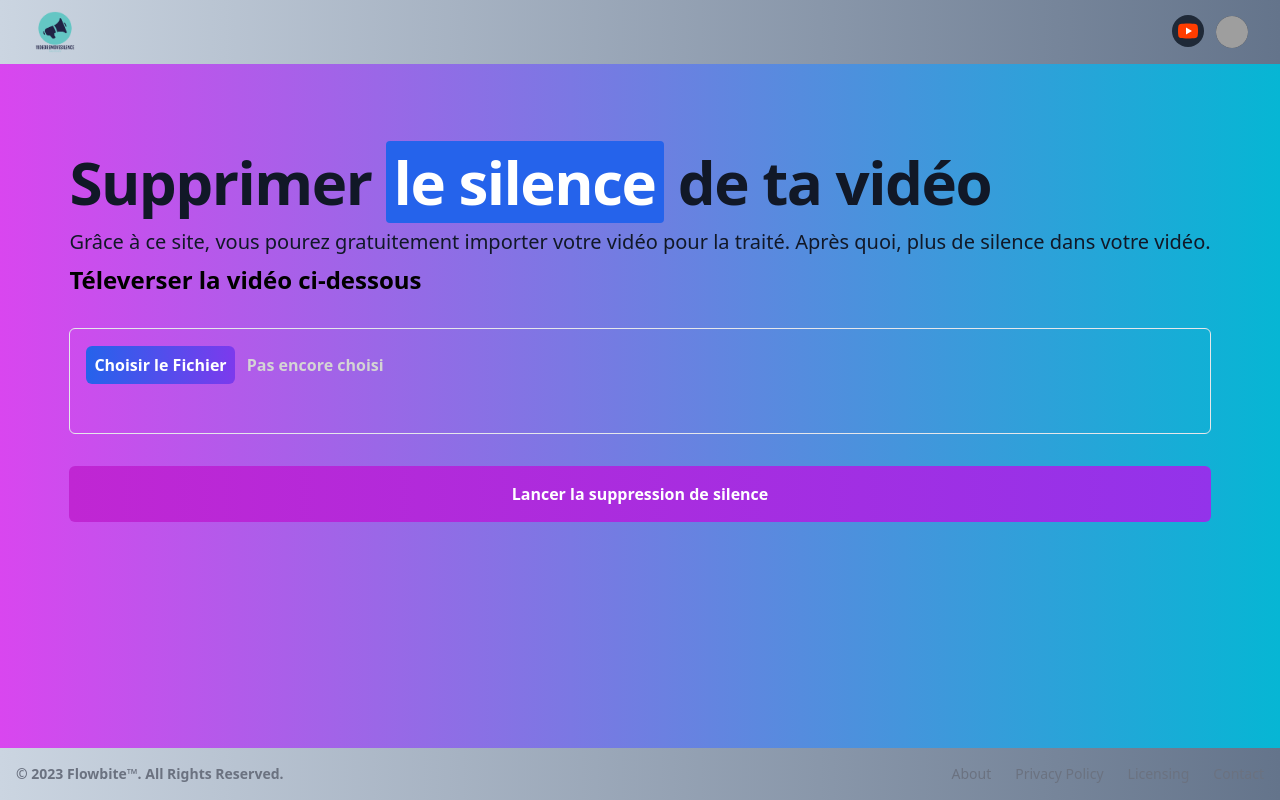
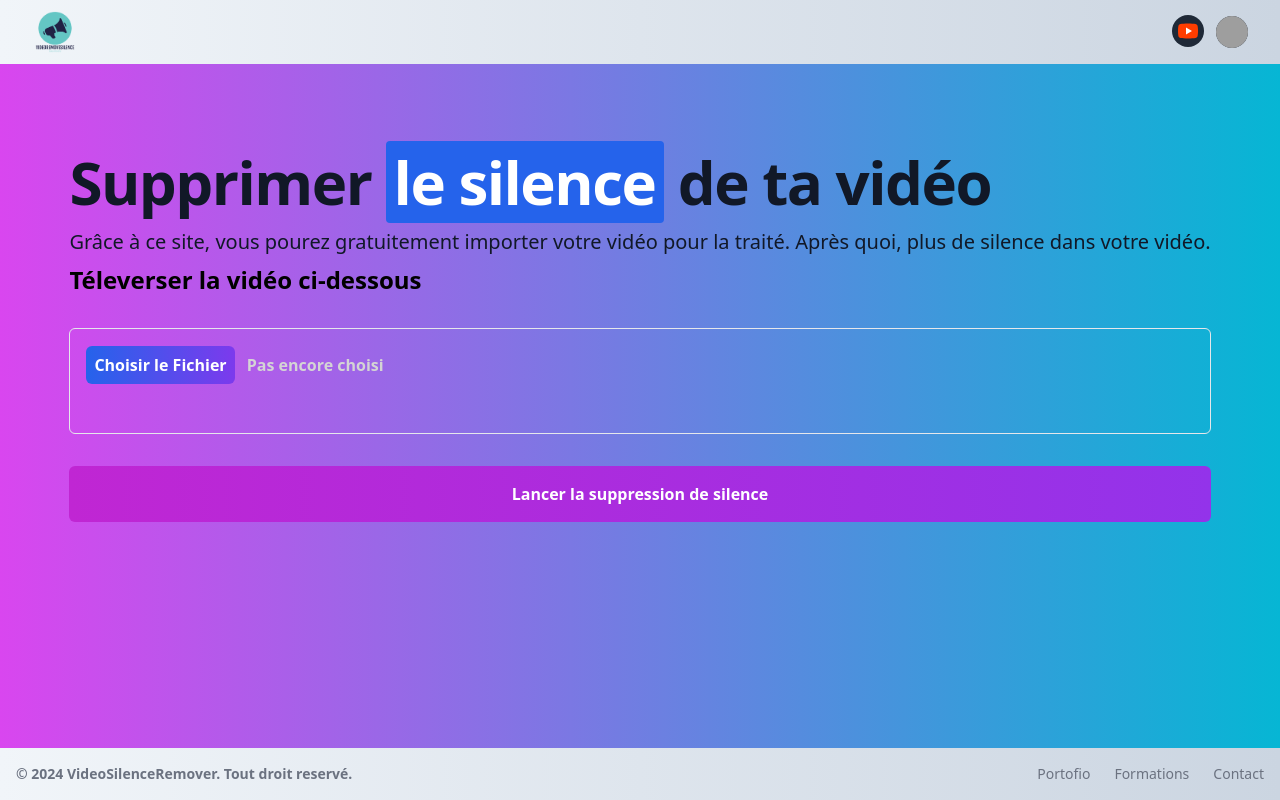
Before and after one commit to EtudiantFabre/video-silence-remover, a Django app: page / in a window 1280 px wide. Run offline with Django 4.2, Linux system fonts and the light colour scheme; some libraries are stand-ins or nearby versions; grey boxes are pictures that could not be loaded.

Commit message:
MAJ de header et footer

```diff
--- a/templates/base.html
+++ b/templates/base.html
@@ -8,11 +8,12 @@
 		<script src="https://cdn.tailwindcss.com?plugins=forms,typography,aspect-ratio,line-clamp,container-queries"></script>
 		<title>{% block title %}VideoRemoveSilence{% endblock %}</title>
 		{% load static %}
+		<link rel="icon" href="{% static 'images/logo.svg' %}" type="image/x-icon">
 	</head>
 
 	<body class="bg-gradient-to-r from-fuchsia-500 to-cyan-500 font-semibold leading-normal tracking-normal flex flex-col min-h-screen">
 		<div id="navbar">
-			<nav class="backdrop-blur-md bg-gradient-to-r from-slate-300 to-slate-500 mb-14">
+			<nav class="backdrop-blur-md bg-gradient-to-r from-slate-100 to-slate-300 mb-14">
 				<div class="mx-auto max-w-7xl px-2 sm:px-6 lg:px-8">
 					<div class="relative flex h-16 items-center justify-between">
 					<div class="absolute inset-y-0 left-0 flex items-center sm:hidden">
@@ -104,22 +105,19 @@
 			</section>
 		</div>
 		<div id="footer" class="mt-auto">
-			<footer class="backdrop-blur-md bg-gradient-to-r from-slate-300 to-slate-500 dark:bg-white">
+			<footer class="backdrop-blur-md bg-gradient-to-r from-slate-100 to-slate-300 dark:bg-white">
 				<div class="w-full mx-auto max-w-screen-xl p-4 md:flex md:items-center md:justify-between">
-					<span class="text-sm text-gray-500 sm:text-center dark:text-gray-400">© 2023 <a href="https://flowbite.com/" class="hover:underline">Flowbite™</a>. All Rights Reserved.
+					<span class="text-sm text-gray-500 sm:text-center dark:text-gray-400">© 2024 <a href="https://flowbite.com/" class="hover:underline">VideoSilenceRemover</a>. Tout droit reservé.
 					</span>
 					<ul class="flex flex-wrap items-center mt-3 text-sm font-medium text-gray-500 dark:text-gray-400 sm:mt-0">
 						<li>
-							<a href="#" class="hover:underline me-4 md:me-6">About</a>
+							<a href="https://fabricetoyi.vercel.app/" target="_blank" class="hover:underline me-4 md:me-6">Portofio</a>
 						</li>
 						<li>
-							<a href="#" class="hover:underline me-4 md:me-6">Privacy Policy</a>
+							<a href="https://www.youtube.com/@developpeurtaf/playlists" target="_blank" class="hover:underline me-4 md:me-6">Formations</a>
 						</li>
 						<li>
-							<a href="#" class="hover:underline me-4 md:me-6">Licensing</a>
-						</li>
-						<li>
-							<a href="#" class="hover:underline">Contact</a>
+							<a href="https://fabricetoyi.vercel.app/#contact" target="_blank" class="hover:underline">Contact</a>
 						</li>
 					</ul>
 				</div>
```
Also changed, not shown: static/images/logo.svg (renamed from static/images/logo-trans.svg), 2 other files.
